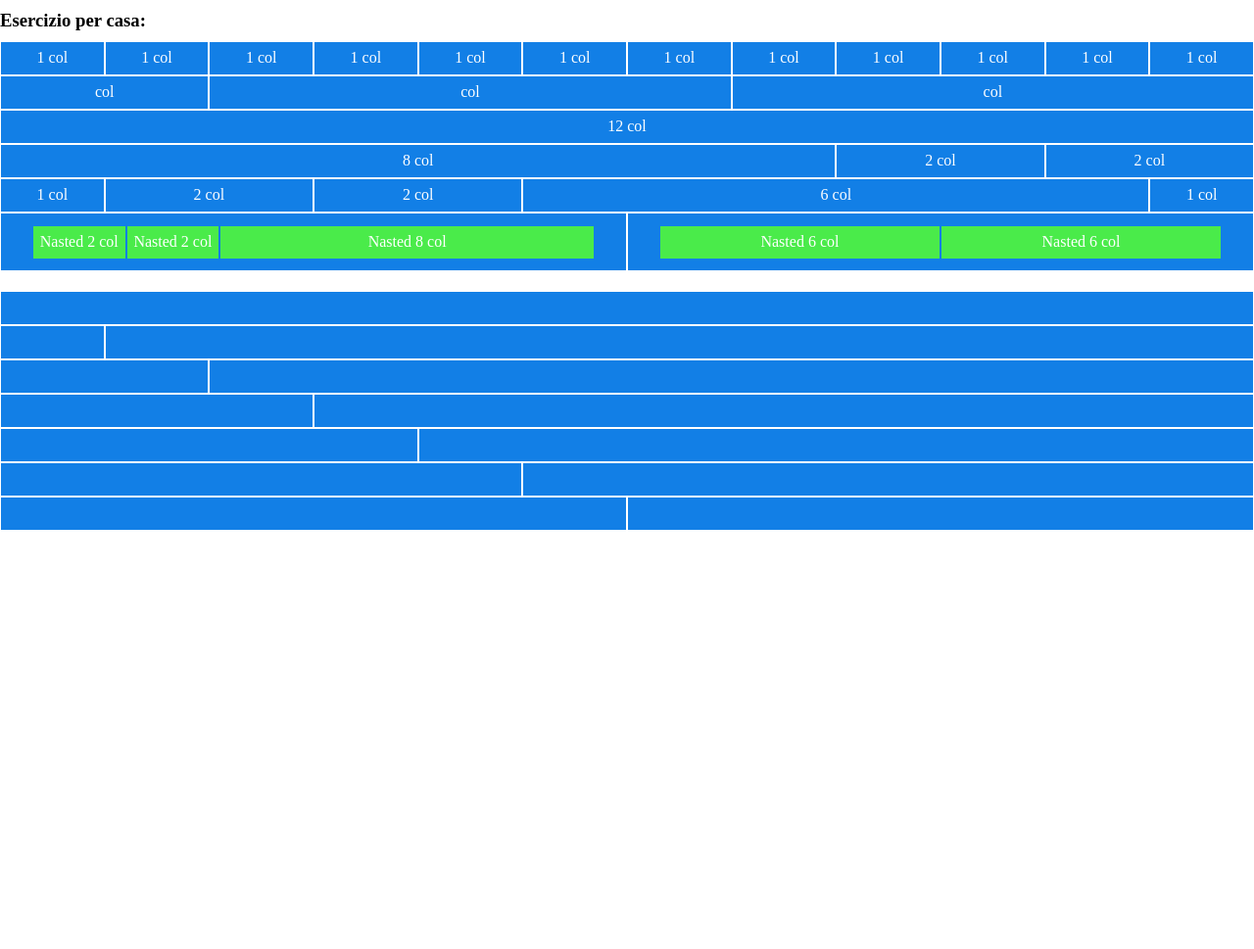
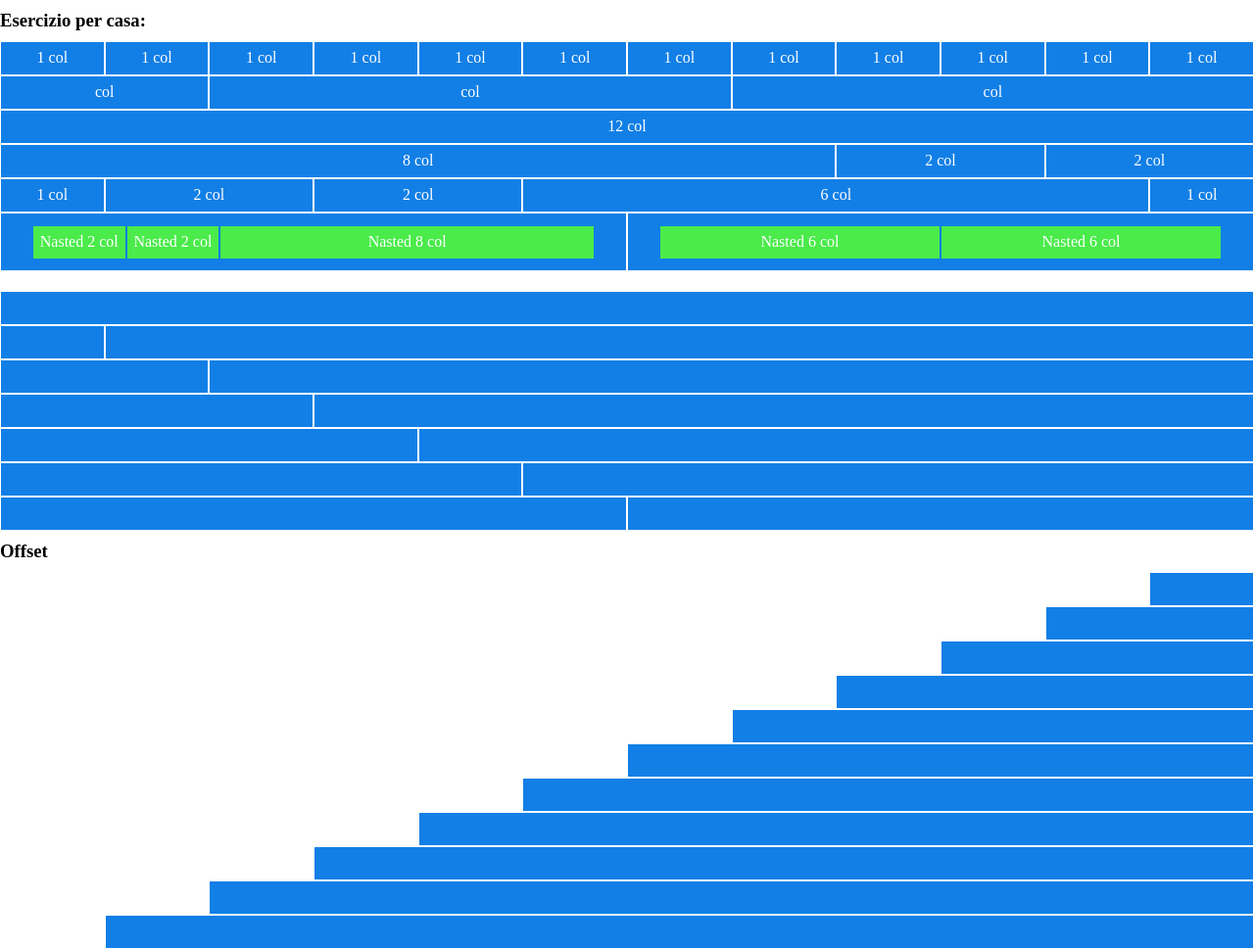
Before and after one commit to camillapalombi/html-css-12bool, a plain HTML site: page index.html in a window 1280 px wide. Shown: the whole page at 98% size. Before the commit the page ends 800 px from the top, so only its background shows below. Drawn offline with Linux system fonts and the light colour scheme.

Commit message:
SEZIONE IN BASSO

```diff
--- a/index.html
+++ b/index.html
@@ -166,149 +166,97 @@
 
                 </div>
 
+            </div>
+
+            <!--Bottom Main-->
+            <div class="container-bottom-main">
+
+                <h3>Offset</h3>
+
+                <!--RIGA 1-->
+                <div class="row">
+
+                    <div class="col-offset-11 col-1"></div>
 
                 </div>
 
+                <!--RIGA 2-->
+                <div class="row">
 
+                    <div class="col-offset-10 col-2"></div>
 
+                </div>
 
+                <!--RIGA 3-->
+                <div class="row">
 
+                    <div class="col-offset-9 col-3"></div>
 
+                </div>
 
+                <!--RIGA 4-->
+                <div class="row">
 
+                    <div class="col-offset-8 col-4"></div>
 
+                </div>
 
+                <!--RIGA 5-->
+                <div class="row">
 
+                    <div class="col-offset-7 col-5"></div>
 
+                </div>
 
+                <!--RIGA 6-->
+                <div class="row">
 
+                    <div class="col-offset-6 col-6"></div>
 
+                </div>
 
+                <!--RIGA 7-->
+                <div class="row">
 
+                    <div class="col-offset-5 col-7"></div>
 
+                </div>
 
+                <!--RIGA 8-->
+                <div class="row">
 
+                    <div class="col-offset-4 col-8"></div>
 
+                </div>
 
+                <!--RIGA 9-->
+                <div class="row">
 
+                    <div class="col-offset-3 col-9"></div>
 
+                </div>
 
+                <!--RIGA 10-->
+                <div class="row">
 
+                    <div class="col-offset-2 col-10"></div>
 
+                </div>
 
+                <!--RIGA 11-->
+                <div class="row">
 
+                    <div class="col-offset-1 col-11"></div>
 
-
-
-
-
-
-
-
-
-
-
-
-
-
-
-
-
+                </div>
 
 
             </div>
 
 
-
-
-
-
-
-
-
-
-
-
-
-
-
-
-
-
-
-
-
-
-
-
-
-
-
-
-
-
-
-
-
-
-
-
-
-
-
+        </div>
 
     </main>
 
-
-
-
-
-
-
-
-
-
-
-
-
-
-
-
-
-
-
-
-
-
-
-
-
-
-
-
-
-
-
-
-
-
-
-
-
-
-
-
-
-
-
-
-
-
-
-
-
-
-
-
 </body>
 </html>
```
Lines whose indentation alone changed are shown as unchanged.
